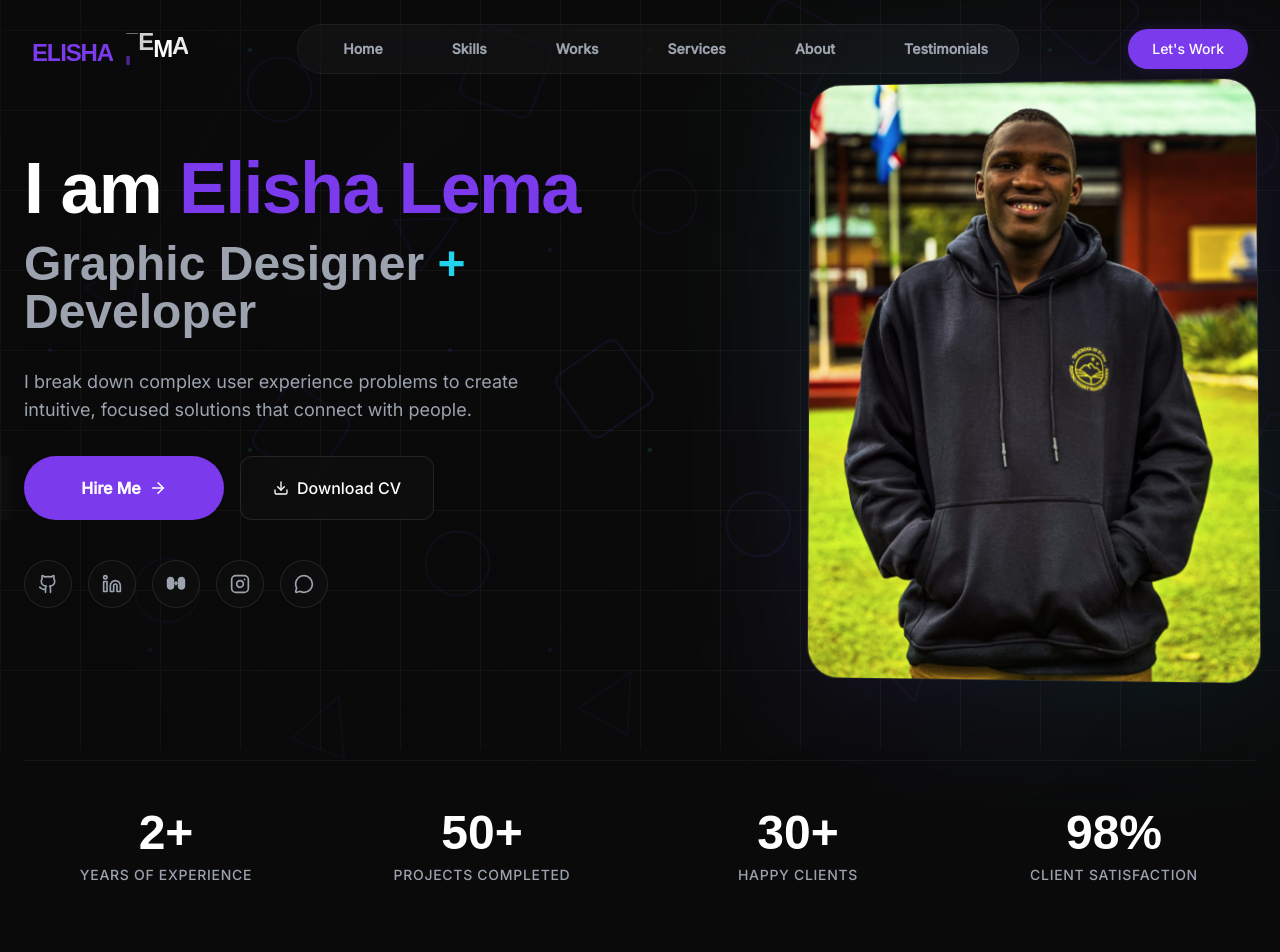
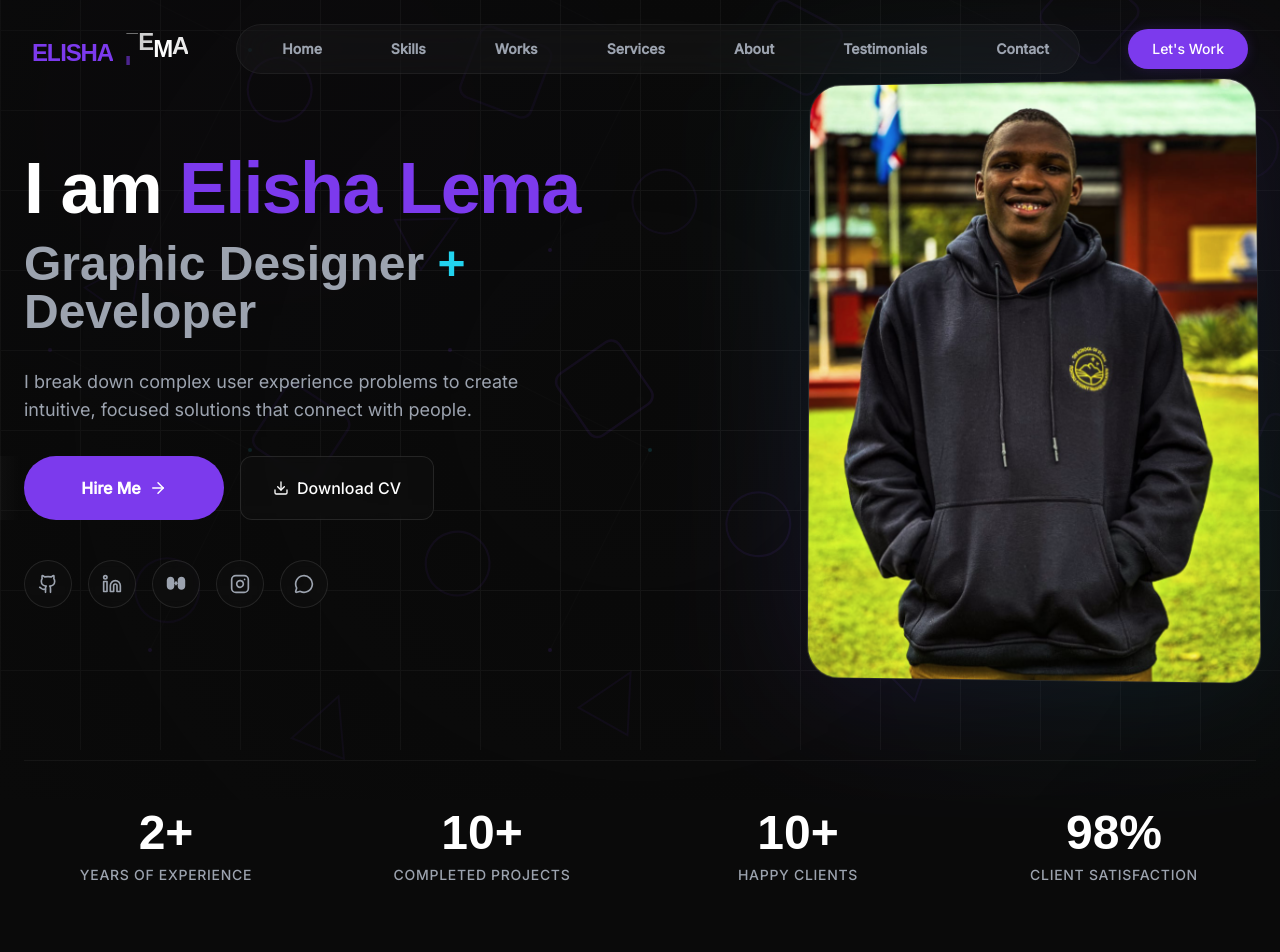
Before and after one commit to Lemar812/Elisha-Lema-Portfolio, a React (Vite) app: page / in a window 1280 px wide. Shown: the top 952 px of the page. Built offline with nearby package versions, Linux system fonts and the light colour scheme; a web font is replaced by a local one.

Commit message:
Tighten hero spacing, update stats, add contact nav link

```diff
--- a/src/components/Hero.tsx
+++ b/src/components/Hero.tsx
@@ -12,7 +12,7 @@ export default function Hero() {
     return (
         <section id="hero" className="min-h-screen flex items-center justify-center pt-28 md:pt-20 px-4 md:px-6 relative overflow-hidden">
             <div className="container mx-auto">
-                <div className="grid lg:grid-cols-2 gap-12 lg:gap-20 items-center mb-16 md:mb-20">
+                <div className="grid lg:grid-cols-2 gap-8 lg:gap-12 items-center mb-16 md:mb-20">
 
                     {/* Left Column - Content */}
                     <motion.div
--- a/src/components/Navbar.tsx
+++ b/src/components/Navbar.tsx
@@ -4,7 +4,7 @@ import { Menu, X, ArrowRight } from 'lucide-react';
 import { cn } from '../lib/utils';
 import Button from './Button';
 
-import { Home, Zap, Briefcase, Settings, User, MessageSquare } from 'lucide-react';
+import { Home, Zap, Briefcase, Settings, User, MessageSquare, Mail } from 'lucide-react';
 
 const navLinks = [
     { name: 'Home', href: '#hero', icon: Home },
@@ -13,6 +13,7 @@ const navLinks = [
     { name: 'Services', href: '#services', icon: Settings },
     { name: 'About', href: '#about', icon: User },
     { name: 'Testimonials', href: '#testimonials', icon: MessageSquare },
+    { name: 'Contact', href: '#contact', icon: Mail },
 ];
 
 export default function Navbar() {
--- a/src/data/skills.ts
+++ b/src/data/skills.ts
@@ -67,12 +67,12 @@ export const stats = [
     },
     {
         id: '2',
-        value: '50+',
-        label: 'Projects Completed'
+        value: '10+',
+        label: 'Completed Projects'
     },
     {
         id: '3',
-        value: '30+',
+        value: '10+',
         label: 'Happy Clients'
     },
     {
```
